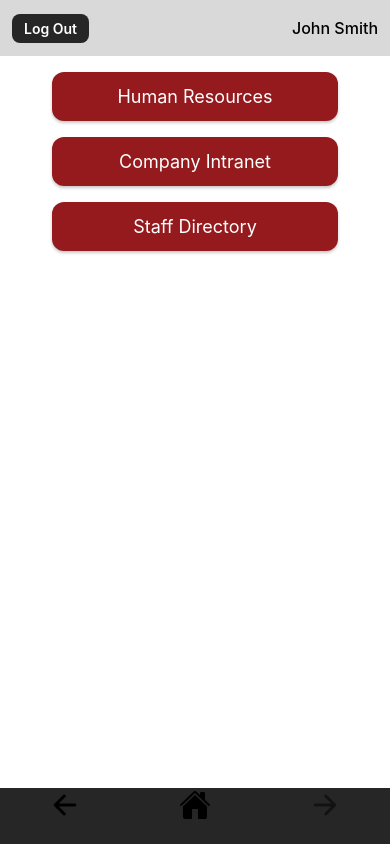
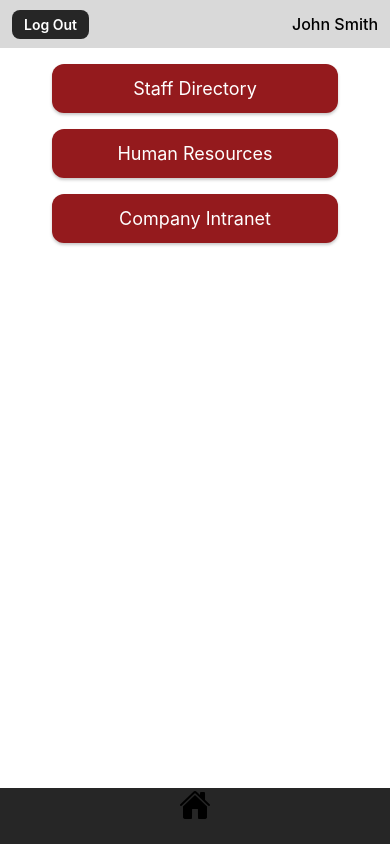
Before and after one commit to StockiesLad/App, a React Native app: screen /Home in a window 390 px wide. Built offline with nearby package versions, Linux system fonts and the light colour scheme.

Commit message:
Fix headers, footers and specify EmptyScreen.js as implemented

```diff
--- a/screens/EmptyScreen.js
+++ b/screens/EmptyScreen.js
@@ -1,10 +1,11 @@
-import {View} from "react-native";
+import {Text, View} from "react-native";
 import {Footer, Header, STYLES} from "./Screens";
 import React from "react";
 
 export function EmptyScreen(/*{navigation}*/) {
     return (<View style={STYLES.background}>
-        {Header()}
-        {Footer()}
+        <Header/>
+        <Text>This has not been implemented</Text>
+        <Footer/>
     </View>);
 }
--- a/screens/HomeScreen.js
+++ b/screens/HomeScreen.js
@@ -4,80 +4,29 @@ import {
   Text,
   ScrollView,
   TouchableOpacity,
-  StyleSheet,
   StatusBar,
 } from 'react-native';
-import {BLACK, BURGUNDY, WHITE} from 'session/Runtime';
 import {Footer, Header, STYLES} from "./Screens";
 
 export default function HomeScreen({navigation}) {
   return (
     <SafeAreaView style={STYLES.background}>
       <StatusBar barStyle="dark-content" />
-      {Header()}
+      <Header/>
 
-      <ScrollView contentContainerStyle={styles.body}>
-        {['Human Resources', 'Company Intranet', 'Staff Directory'].map((label, i) => (
-          <TouchableOpacity key={i} style={styles.button} onPress={() => navigation.navigate(label)}>
-            <Text style={styles.buttonText}>{label}</Text>
-          </TouchableOpacity>
+      <ScrollView contentContainerStyle={STYLES.basicButtonsContainer}>
+        {['Staff Directory', 'Human Resources', 'Company Intranet']
+            .map((label, i) => (
+                <TouchableOpacity
+                    key={i}
+                    style={STYLES.directoryButton}
+                    onPress={() => navigation.navigate(label)
+                }><Text style={STYLES.directoryButtonText}>{label}</Text>
+                </TouchableOpacity>
         ))}
       </ScrollView>
 
-      {Footer()}
+      <Footer />
     </SafeAreaView>
   );
 }
-
-const styles = StyleSheet.create({
-
-  body: {
-    padding: 16,
-    alignItems: 'center',
-  },
-  card: {
-    width: '100%',
-    backgroundColor: BURGUNDY,
-    borderRadius: 16,
-    padding: 16,
-    marginBottom: 24,
-    shadowColor: BLACK,
-    shadowOpacity: 0.3,
-    shadowOffset: { width: 0, height: 2 },
-    shadowRadius: 4,
-    elevation: 4,
-  },
-  cardTitle: {
-    fontSize: 20,
-    color: WHITE,
-    marginBottom: 12,
-    textAlign: 'center',
-    fontWeight: '600',
-  },
-  announceRow: {
-    backgroundColor: BURGUNDY,
-    padding: 8,
-    borderRadius: 8,
-    marginTop: 8,
-  },
-  announceText: {
-    color: '#fff',
-  },
-  button: {
-    width: '80%',
-    backgroundColor: BURGUNDY,
-    paddingVertical: 14,
-    borderRadius: 12,
-    marginBottom: 16,
-    alignItems: 'center',
-    shadowColor: BLACK,
-    shadowOpacity: 0.25,
-    shadowOffset: { width: 0, height: 2 },
-    shadowRadius: 3,
-    elevation: 3,
-  },
-  buttonText: {
-    color: '#fff',
-    fontSize: 18,
-  },
-});
--- a/screens/Screens.js
+++ b/screens/Screens.js
@@ -1,19 +1,74 @@
-import {BLACK, GREY, USER, WHITE} from "../session/Runtime";
-import {StyleSheet, Text, TouchableOpacity, View} from "react-native";
+import {BLACK, BURGUNDY, GREY, USER, WHITE} from "../session/Runtime";
+import {Platform, SafeAreaView, StatusBar, StyleSheet, Text, TouchableOpacity, View} from "react-native";
 import {Ionicons} from "@expo/vector-icons";
 import React, {createContext, useContext, useState} from "react";
 import {useNavigation, useRoute} from "@react-navigation/native";
 
+const NavContext = createContext();
+export const NavProvider = ({ children }) => {
+    const [lastScreen, setLastScreen] = useState(null);
+    return (
+        <NavContext.Provider value={{ lastScreen, setLastScreen }}>
+            {children}
+        </NavContext.Provider>
+    );
+};
+export const useNavHistory = () => useContext(NavContext);
+
+export function Header() {
+    return (<SafeAreaView style={STYLES.headerPad}>
+        <View style={STYLES.header}>
+            <TouchableOpacity style={STYLES.logoutButton}>
+                <Text style={STYLES.logoutText}>Log Out</Text>
+            </TouchableOpacity>
+            <Text style={STYLES.username}>{USER}</Text>
+        </View>
+    </SafeAreaView>);
+}
+
+export function Footer() {
+    const navigation = useNavigation();
+    const route = useRoute();
+    let {lastScreen, setLastScreen} = useNavHistory();
+    return (<View style={STYLES.footer}>
+        <TouchableOpacity disabled={route.name === "Home"} onPress={() => {
+            setLastScreen(route.name);
+            navigation.goBack();
+        }}>
+            <Ionicons
+                name="arrow-back" size={32}
+                style={route.name === "Home" ? STYLES.faded : STYLES.empty}
+            />
+        </TouchableOpacity>
+        <TouchableOpacity onPress={() => navigation.navigate("Home")}>
+            <Ionicons name="home" size={32} />
+        </TouchableOpacity>
+        <TouchableOpacity disabled={lastScreen == null} onPress={() => {
+            navigation.navigate(lastScreen);
+            setLastScreen(null);
+        }}>
+            <Ionicons
+                name="arrow-forward" size={32}
+                style={lastScreen == null ? STYLES.faded : STYLES.empty}
+            />
+        </TouchableOpacity>
+    </View>);
+}
+
 export const STYLES = StyleSheet.create({
     empty: {},
     flex: { flex: 1 },
-    faded: { opacity: 0.5 },
+    faded: { opacity: 0 },
     background: {
         flex: 1,
         backgroundColor: WHITE,
     },
+    headerPad: {
+        backgroundColor: GREY,
+        paddingTop: Platform.OS === 'android' ? StatusBar.currentHeight : 0,
+    },
     header: {
-        height: 56,
+        height: 48,
         backgroundColor: GREY,
         flexDirection: 'row',
         alignItems: 'center',
@@ -45,48 +100,25 @@ export const STYLES = StyleSheet.create({
         fontSize: 16,
         fontWeight: '500',
     },
+    basicButtonsContainer: {
+        padding: 16,
+        alignItems: 'center',
+    },
+    directoryButton: {
+        width: '80%',
+        backgroundColor: BURGUNDY,
+        paddingVertical: 14,
+        borderRadius: 12,
+        marginBottom: 16,
+        alignItems: 'center',
+        shadowColor: BLACK,
+        shadowOpacity: 0.25,
+        shadowOffset: { width: 0, height: 2 },
+        shadowRadius: 3,
+        elevation: 3,
+    },
+    directoryButtonText: {
+        color: '#fff',
+        fontSize: 18,
+    },
 })
-
-const NavContext = createContext();
-export const NavProvider = ({ children }) => {
-    const [lastScreen, setLastScreen] = useState(null);
-    return (
-        <NavContext.Provider value={{ lastScreen, setLastScreen }}>
-            {children}
-        </NavContext.Provider>
-    );
-};
-export const useNavHistory = () => useContext(NavContext);
-
-export function Header() {
-    return (<View style={STYLES.header}>
-        <TouchableOpacity style={STYLES.logoutButton}>
-            <Text style={STYLES.logoutText}>Log Out</Text>
-        </TouchableOpacity>
-        <Text style={STYLES.username}>{USER}</Text>
-    </View>);
-}
-
-export function Footer() {
-    const navigation = useNavigation();
-    const route = useRoute();
-    let {lastScreen, setLastScreen} = useNavHistory();
-    return (<View style={STYLES.footer}>
-        <TouchableOpacity disabled={route.name === "Home"} onPress={() => {
-            setLastScreen(route.name);
-            navigation.goBack();
-        }}>
-            <Ionicons name="arrow-back" size={32} />
-        </TouchableOpacity>
-        <TouchableOpacity onPress={() => navigation.navigate("Home")}>
-            <Ionicons name="home" size={32} />
-        </TouchableOpacity>
-        <TouchableOpacity disabled={lastScreen == null} onPress={() => {
-            navigation.navigate(lastScreen);
-            setLastScreen(null);
-        }}>
-            <Ionicons name="arrow-forward" size={32}
-                      style={lastScreen == null ? STYLES.faded : STYLES.empty} />
-        </TouchableOpacity>
-    </View>);
-}
--- a/screens/StaffMetadata.js
+++ b/screens/StaffMetadata.js
@@ -1,4 +1,3 @@
-// screens/StaffMetadataScreen.js
 import React, { useState } from 'react';
 import {
   SafeAreaView,
@@ -6,13 +5,13 @@ import {
   View,
   Text,
   TextInput,
-  TouchableOpacity,
   StyleSheet,
   StatusBar,
   Keyboard,
   Pressable,
 } from 'react-native';
 import {BLACK, BURGUNDY, GREY, WHITE} from 'session/Runtime';
+import {Footer, Header, STYLES} from "./Screens";
 
 export default function StaffMetadata({/*navigation,*/ route}) {
   const employee = route.params.employee;
@@ -21,17 +20,12 @@ export default function StaffMetadata({/*navigation,*/ route}) {
   const [phoneMobile, setPhoneMobile] = useState(employee.phoneMobile || '');
 
   return (
-    <Pressable style={styles.flex} onPress={Keyboard.dismiss}>
-      <SafeAreaView style={styles.background} pointerEvents="box-none">
+    <Pressable style={STYLES.flex} onPress={Keyboard.dismiss}>
+      <SafeAreaView style={STYLES.background} pointerEvents="box-none">
         <StatusBar barStyle="dark-content" />
 
         {/* Header */}
-        <View style={styles.header}>
-          <TouchableOpacity style={styles.logoutBtn} onPress={logOut()}>
-            <Text style={styles.logoutText}>Log Out</Text>
-          </TouchableOpacity>
-          <Text style={styles.username}>{getProfile()}</Text>
-        </View>
+        {Header()}
 
         <ScrollView contentContainerStyle={styles.body} keyboardShouldPersistTaps="handled">
           {/* Title Card */}
@@ -66,15 +60,10 @@ export default function StaffMetadata({/*navigation,*/ route}) {
               onChangeText={setPhoneMobile}
               keyboardType="phone-pad"
             />
-
-            <Text style={styles.note}>
-              {`{Insert extra fields if needed}\n{these fields are modifiable if a HR Member}`}
-            </Text>
           </View>
         </ScrollView>
 
-        {/* Footer Nav */}
-        <View style={styles.footer} />
+        {Footer()}
       </SafeAreaView>
     </Pressable>
   );
```
